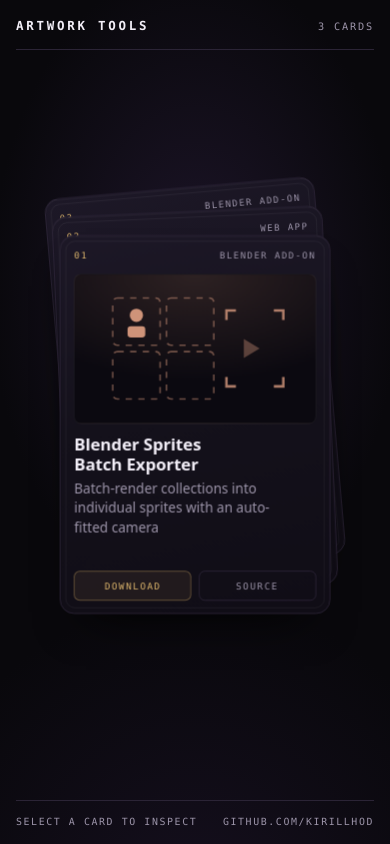
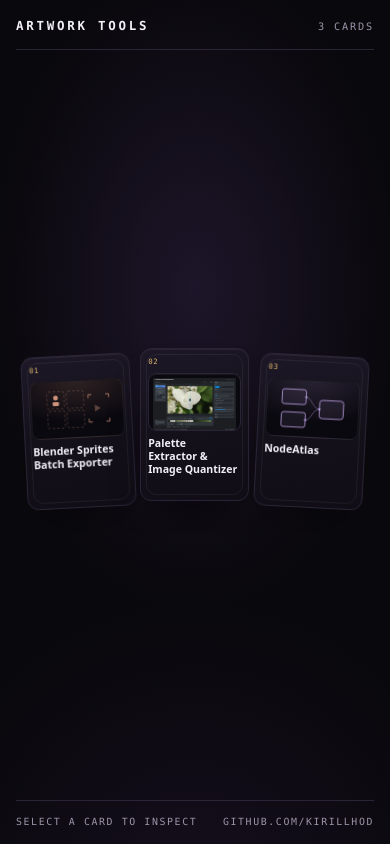
Before and after one commit to kirillhod/kirillhod.github.io, a plain HTML site: page index.html in a window 390 px wide. Drawn offline with Linux system fonts and the light colour scheme.

Commit message:
Show three card thumbnails in a row on phones
The pile hid two of the three tools behind a 24 px band. Below 30 rem the hand
is now a three-column grid: 99 px cards at 360 px width, 86 to 123 across
320-430, each with its number, art and name, tilted 3 degrees at the edges
and 7 px lower, so the whole hand is on screen and nothing scrolls.

Inside .hand at that size the kind, the note and the actions are hidden and
the type drops to 0.66 rem for the name; the card keeps 5:7 so it still reads
as a card. A thumbnail is far smaller than the inspect view, so the clone is
laid out at the slot size and starts scaled onto the thumbnail: --cw and --ch
take the slot, --k is thumbnail width over slot width, --k1 is 1. The note,
the kind and the buttons come back in the clone because those hiding rules
only match inside .hand.

At 320 px the palette title needs four lines and does not fit 5:7, so there
the cards take their content height instead of clipping the last line.

Checked at 320, 360, 390 and 430: equal card sizes, no clipping, no
horizontal overflow on the strip or the page. Tapping the 109 px thumbnail at
390 px starts a clone at 0.31 scale that matches the card within 0.5 px and
lands on the 352x493 slot exactly.

AGENTS.md section 7 now describes the thumbnails instead of the pile.

```diff
--- a/css/site.css
+++ b/css/site.css
@@ -691,47 +691,80 @@ button:focus-visible {
   }
 }
 
-/* Phones: no strip at all. The cards sit in one pile, 01 on top, and the two cards behind
-   show a 24 px band with their number, which is enough to tap them open. */
+/* Phones: three thumbnails in one row, so the whole hand is visible and nothing scrolls.
+   The note and the actions would be unreadable at this size, so a thumbnail keeps the
+   number, the art and the name, and the card opens in the inspect view for the rest. */
 
 @media (max-width: 30rem) {
   :root {
-    --card-w: min(76vw, 18rem);
-    --hand-scale: 0.94;
+    --hand-scale: 1;
   }
 
   .hand-wrap {
-    padding-block: 4.25rem;
+    padding-block: 2rem;
   }
 
   .hand {
-    padding-inline: 0;
+    display: grid;
+    grid-template-columns: repeat(3, 1fr);
+    align-items: stretch;
+    gap: 0.45rem;
+    width: 100%;
+    padding-inline: 0.5rem;
   }
 
   .hand .card {
-    margin-inline: 0;
+    width: auto;
+    min-height: 0;
+    aspect-ratio: var(--card-aspect);
+    margin: 0;
+    padding: 0.45rem;
+    gap: 0.35rem;
+    border-radius: 0.7rem;
   }
 
-  .hand .card + .card {
-    margin-left: calc(var(--card-w) * -1);
+  .hand .card .card-head {
+    font-size: 0.46rem;
+    letter-spacing: 0.08em;
+  }
+
+  /* "Blender add-on" breaks into two lines at this width and reads as noise; the kind is
+     in the inspect view. */
+  .hand .card .card-kind {
+    display: none;
+  }
+
+  .hand .card .card-art {
+    padding: 0.25rem;
+  }
+
+  .hand .card .card-name {
+    font-size: 0.66rem;
+    line-height: 1.25;
+    letter-spacing: 0;
+  }
+
+  .hand .card .card-note,
+  .hand .card .card-actions {
+    display: none;
   }
 
   .hand .card:nth-child(1) {
-    --rot: 0deg;
-    --lift: 0px;
-    z-index: 3;
-  }
-
-  .hand .card:nth-child(2) {
-    --rot: -2.5deg;
-    --lift: -24px;
-    z-index: 2;
+    --rot: -3deg;
+    --lift: 7px;
   }
 
   .hand .card:nth-child(3) {
-    --rot: -5deg;
-    --lift: -48px;
-    z-index: 1;
+    --rot: 3deg;
+    --lift: 7px;
+  }
+}
+
+@media (max-width: 22rem) {
+  /* At 320 px the palette title needs four lines, which does not fit a 5:7 thumbnail, so
+     the cards take their content height here instead of clipping the last line. */
+  .hand .card {
+    aspect-ratio: auto;
   }
 }
 
--- a/js/site.js
+++ b/js/site.js
@@ -27,18 +27,23 @@
     const cardScale = Number.parseFloat(style.scale) || 1;
     const rotation = style.rotate;
 
+    // A phone thumbnail is much smaller than the inspect view and hides the note and the
+    // actions, so the clone cannot reuse its layout: it is laid out at the inspect size and
+    // starts scaled down onto the thumbnail instead.
+    const thumb = card.offsetWidth < to.width * 0.7;
+    const layoutW = thumb ? to.width : card.offsetWidth;
+    const layoutH = thumb ? to.height : card.offsetHeight;
+
     // The clone is laid out at the card's own size and reaches the inspect size by scale,
     // so the copy keeps the card's line breaks, padding and type.
-    node.style.setProperty("--cw", `${card.offsetWidth}px`);
-    node.style.setProperty("--ch", `${card.offsetHeight}px`);
+    node.style.setProperty("--cw", `${layoutW}px`);
+    node.style.setProperty("--ch", `${layoutH}px`);
     node.style.setProperty("--dx", `${from.left + from.width / 2 - (to.left + to.width / 2)}px`);
     node.style.setProperty("--dy", `${from.top + from.height / 2 - (to.top + to.height / 2)}px`);
-    node.style.setProperty("--k", String(cardScale));
-    // Fit the inspect slot on both axes: at large text sizes a card can be taller than the
-    // slot's aspect ratio, and the height must not push it off screen.
+    node.style.setProperty("--k", String((card.offsetWidth * cardScale) / layoutW));
     node.style.setProperty(
       "--k1",
-      String(Math.min(to.width / card.offsetWidth, to.height / card.offsetHeight))
+      String(thumb ? 1 : Math.min(to.width / card.offsetWidth, to.height / card.offsetHeight))
     );
     node.style.setProperty("--r0", rotation === "none" ? "0deg" : rotation);
     node.style.setProperty("--rx", style.getPropertyValue("--rx") || "0deg");
```
Also changed, not shown: 1 other file.
